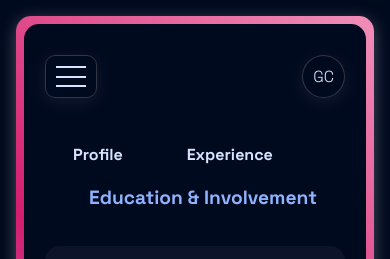
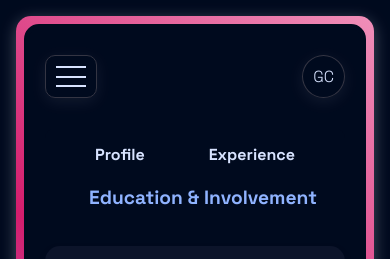
Before and after one commit to guycdev/portfolio-old, a React (Vite) app: page /resume/education in a window 390 px wide. Shown: the top 259 px of the page. Built offline with nearby package versions, Linux system fonts and the light colour scheme.

Commit message:
alaigned resume text center on mobile view

```diff
--- a/src/sections/Resume/Resume.module.css
+++ b/src/sections/Resume/Resume.module.css
@@ -173,10 +173,10 @@
     grid-template-columns: auto auto;
     gap: 20px;
     justify-content: center;
+    text-align: center;
   }
   .menuContainer > *:nth-child(2) {
     grid-row: 2;
     grid-column: 1/3;
-    text-align: center;
   }
 }
```
